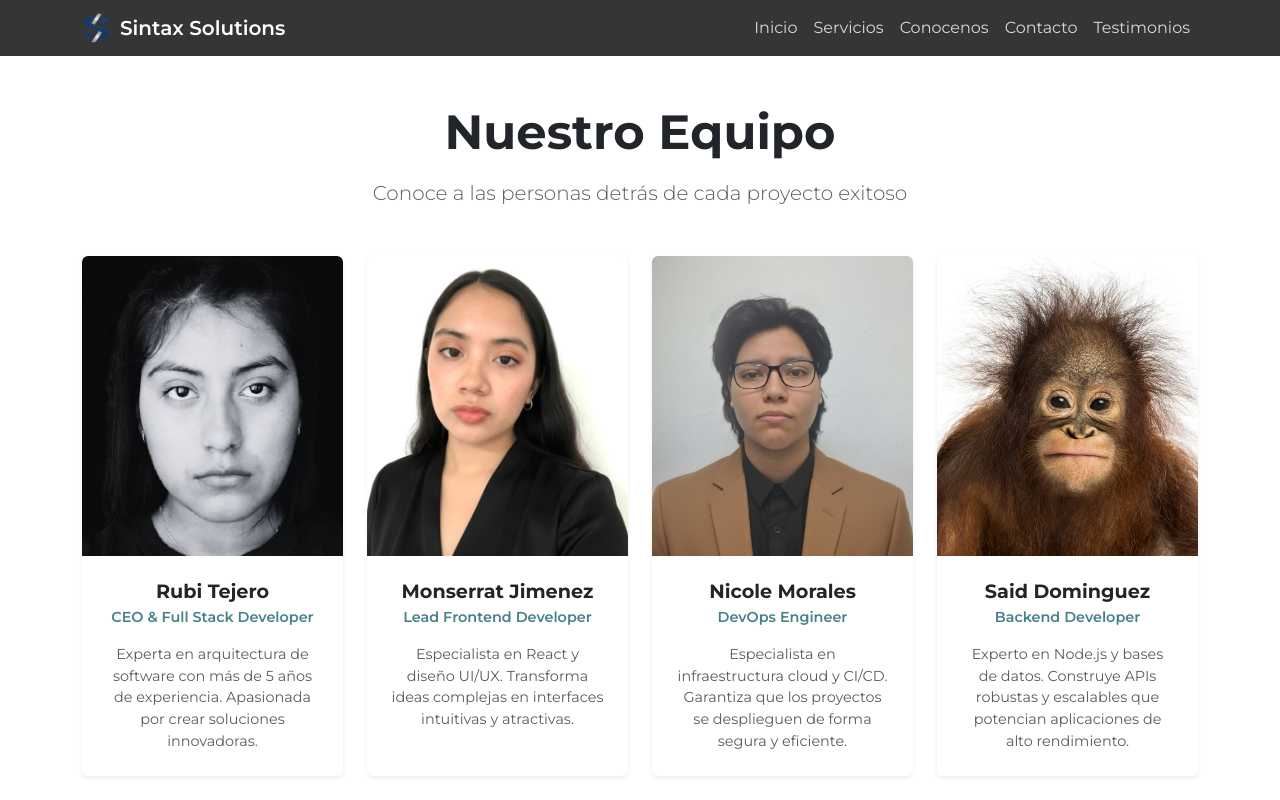
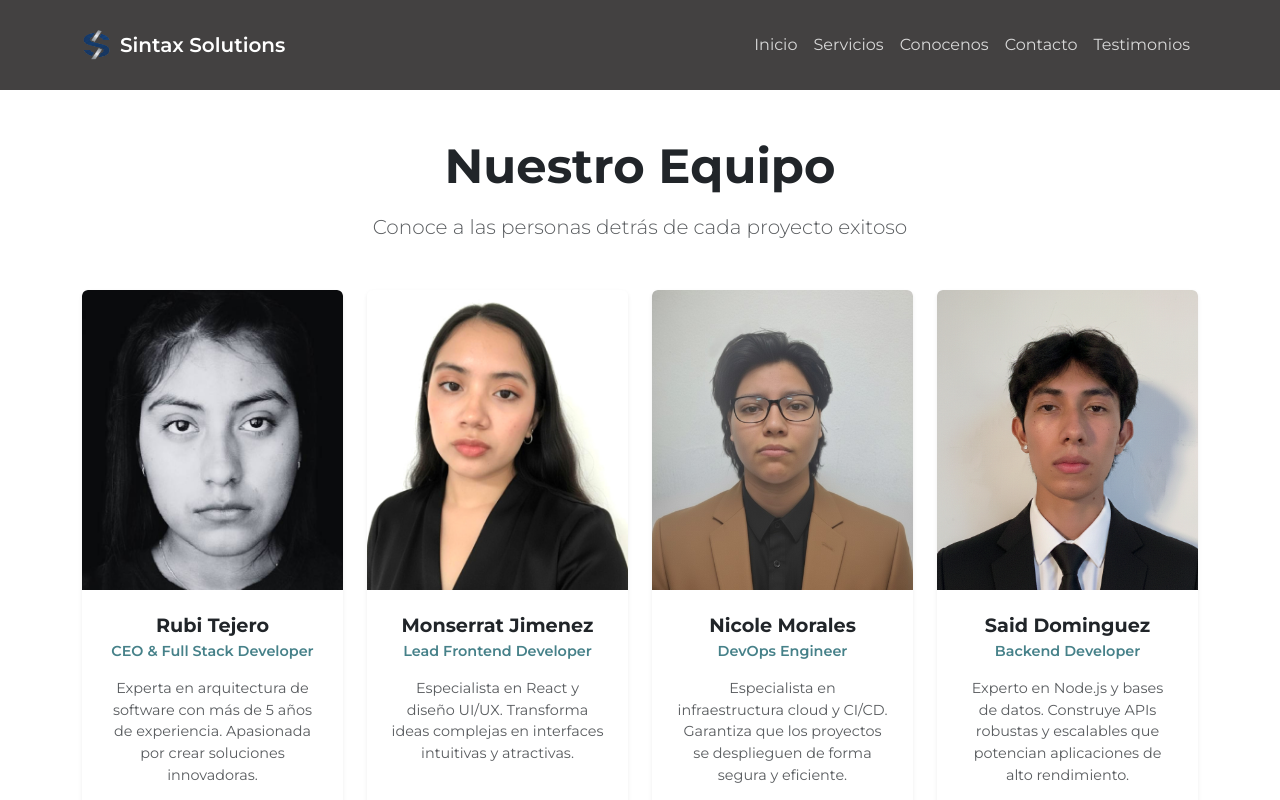
Before and after one commit to strawrabbit0424/LandingPageEmpresaArtesanal, a React (Vite) app: page /equipo in a window 1280 px wide. Shown: the top 800 px of the page. Built offline with nearby package versions, Linux system fonts and the light colour scheme.

Commit message:
Proceso actualizado

```diff
--- a/src/components/Process.jsx
+++ b/src/components/Process.jsx
@@ -213,7 +213,7 @@ function Process() {
             }}
           >
             <h5 className="fw-bold mb-3" style={{ color: '#2D4654' }}>
-              ⏱️ Tiempo Promedio de Desarrollo
+              Tiempo Promedio de Desarrollo
             </h5>
             <Row className="text-center">
               <Col md={4}>
--- a/src/pages/Team.jsx
+++ b/src/pages/Team.jsx
@@ -1,6 +1,6 @@
 import { Container, Row, Col, Card } from 'react-bootstrap'
 import { FaLinkedin, FaGithub, FaEnvelope } from 'react-icons/fa'
-import AndresImg from '../assets/images/AndresC.jpg'
+import SaidImg from '../assets/images/SaidD.png'
 import RubiImg from '../assets/images/RubiT.jpg'
 import NicoImg from '../assets/images/NicoleM.jpg'
 import MonseImg from '../assets/images/MonseJ.jpg'
@@ -39,7 +39,7 @@ function Team() {
       name: "Said Dominguez",
       role: "Backend Developer",
       description: "Experto en Node.js y bases de datos. Construye APIs robustas y escalables que potencian aplicaciones de alto rendimiento.",
-      image: AndresImg,
+      image: SaidImg,
       linkedin: "#",
       github: "#",
       email: "said@empresa.com"
--- a/src/styles/index.css
+++ b/src/styles/index.css
@@ -1,7 +1,7 @@
 @import url('https://fonts.googleapis.com/css2?family=Montserrat:wght@300;400;500;600;700&display=swap');
 
 :root {
-  --gris-oscuro: #353535;
+  --gris-oscuro: #434141;
   --verde-azulado: #3C6E71;
   --blanco: #FFFFFF;
   --gris-claro: #D9D9D9;
@@ -23,6 +23,7 @@
 
 .navbar-custom {
   background-color: var(--gris-oscuro);
+  height: 90px;
 }
 
 .navbar-custom .navbar-brand {
```
Also changed, not shown: src/assets/images/SaidD.png (added).
